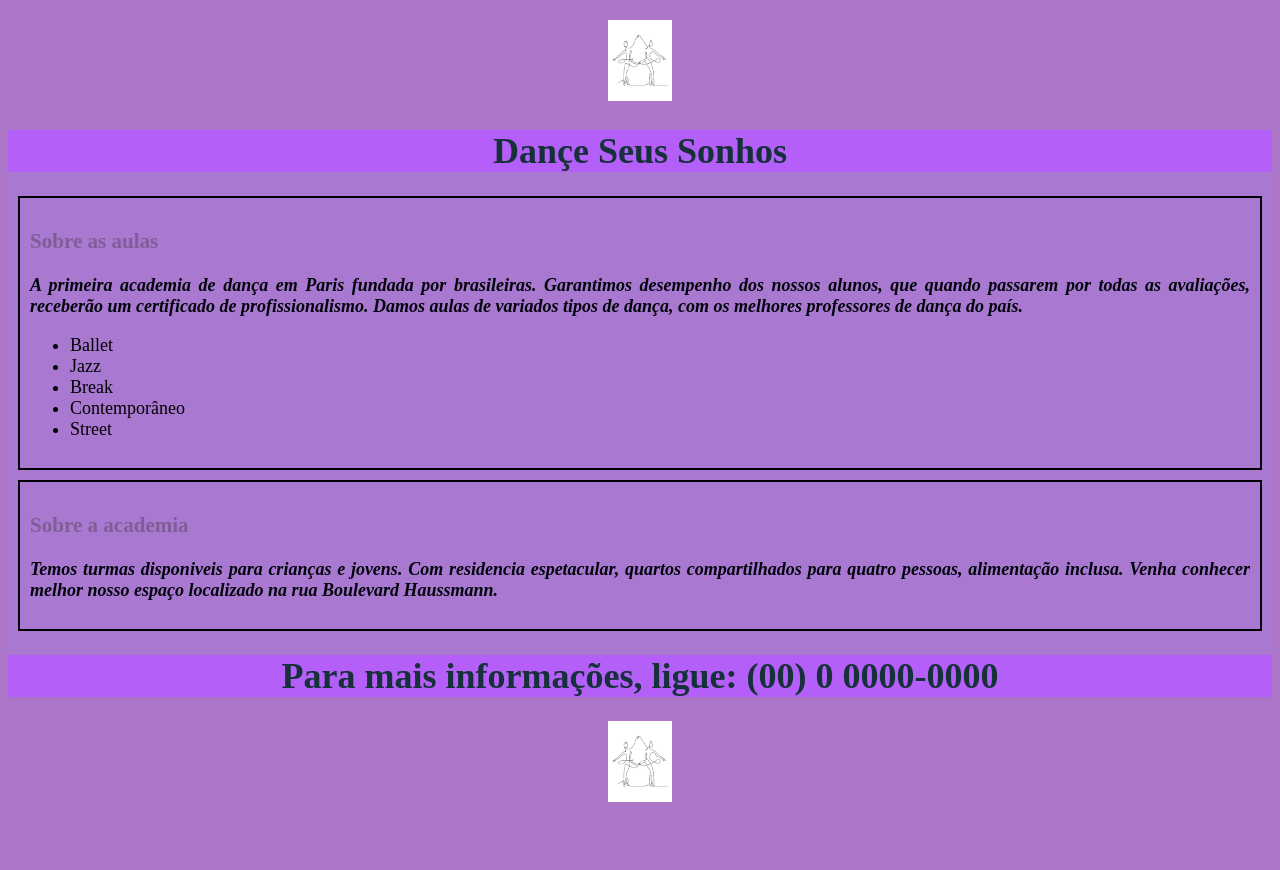
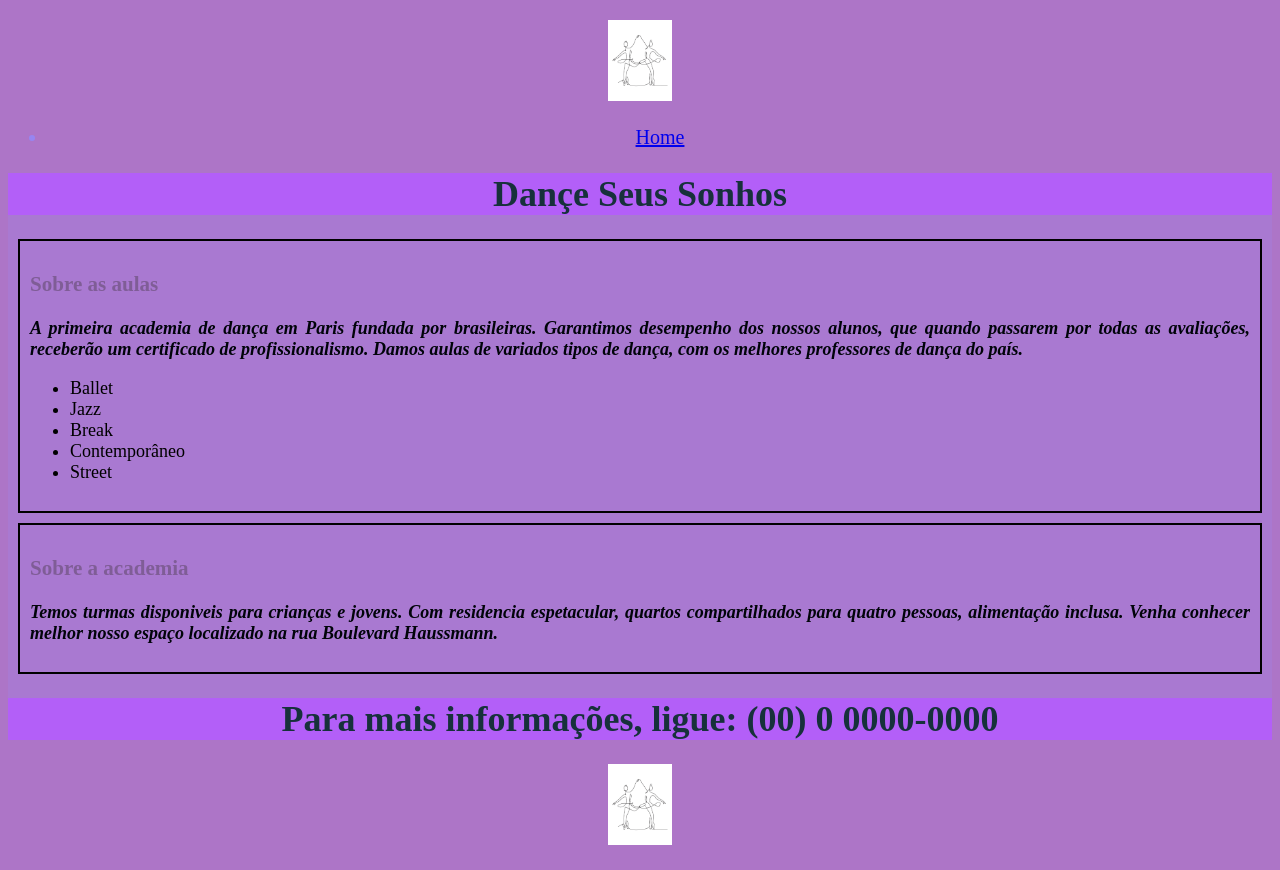
Before and after one commit to luasolnl/3trimestre4, a plain HTML site: page index.html in a window 1280 px wide. Before the commit the page ends 827 px from the top, so only its background shows below. Drawn offline with Linux system fonts and the light colour scheme; a script that the page names is missing.

Commit message:
hrfchweiubruv

```diff
--- a/index.html
+++ b/index.html
@@ -10,6 +10,11 @@
     </head>
     <body>
         <header><p><img id="TITULOIMAGEM" src="academiadedanças.jpg" alt="descriçãoimagem"></p>
+            <nav>
+                <ul id="lista01">
+                    <li><a target="_blank" href="index.html">Home</a></li>
+                </ul>
+            </nav>
         </header>
         <main>
             <h1>Dançe Seus Sonhos</h1>
```
